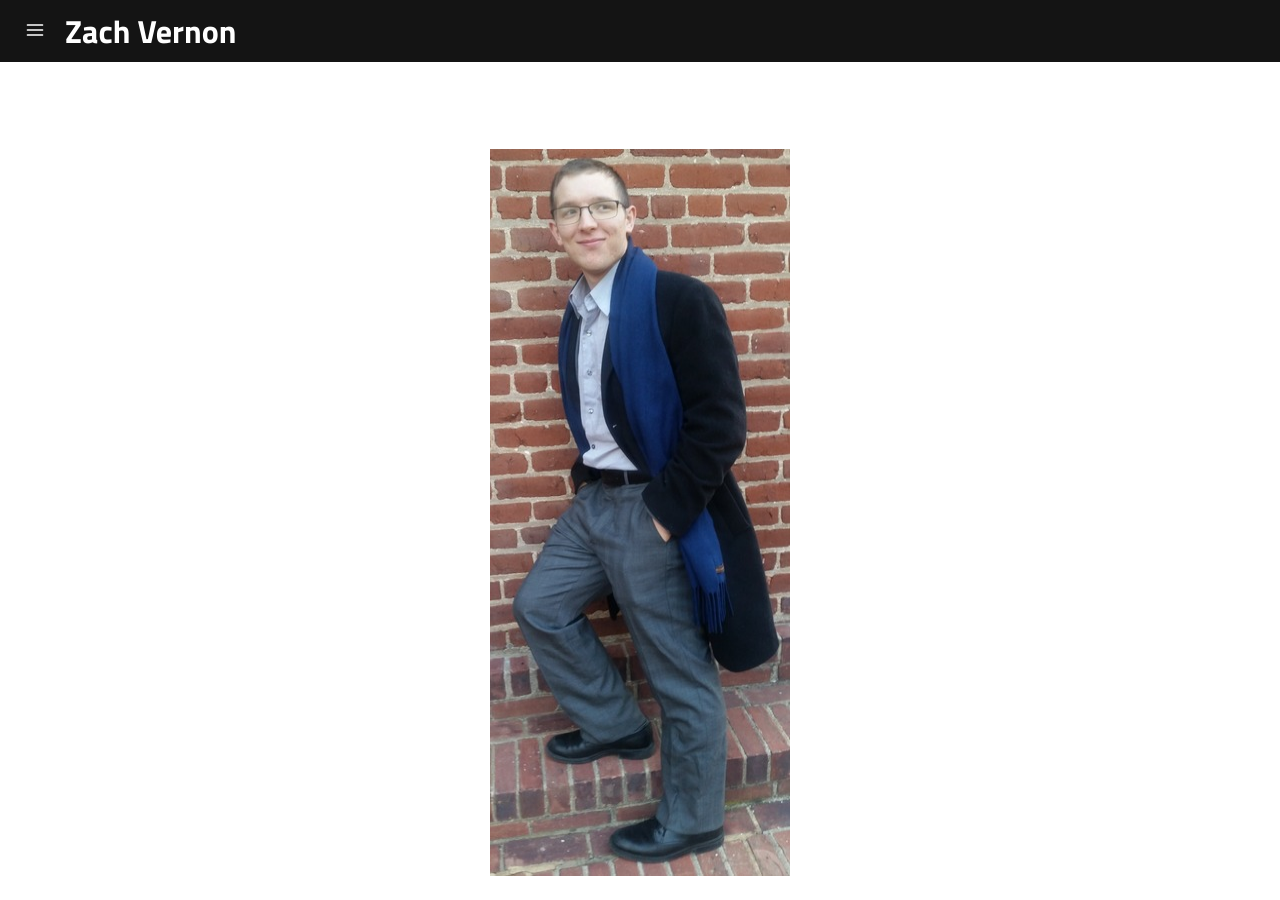
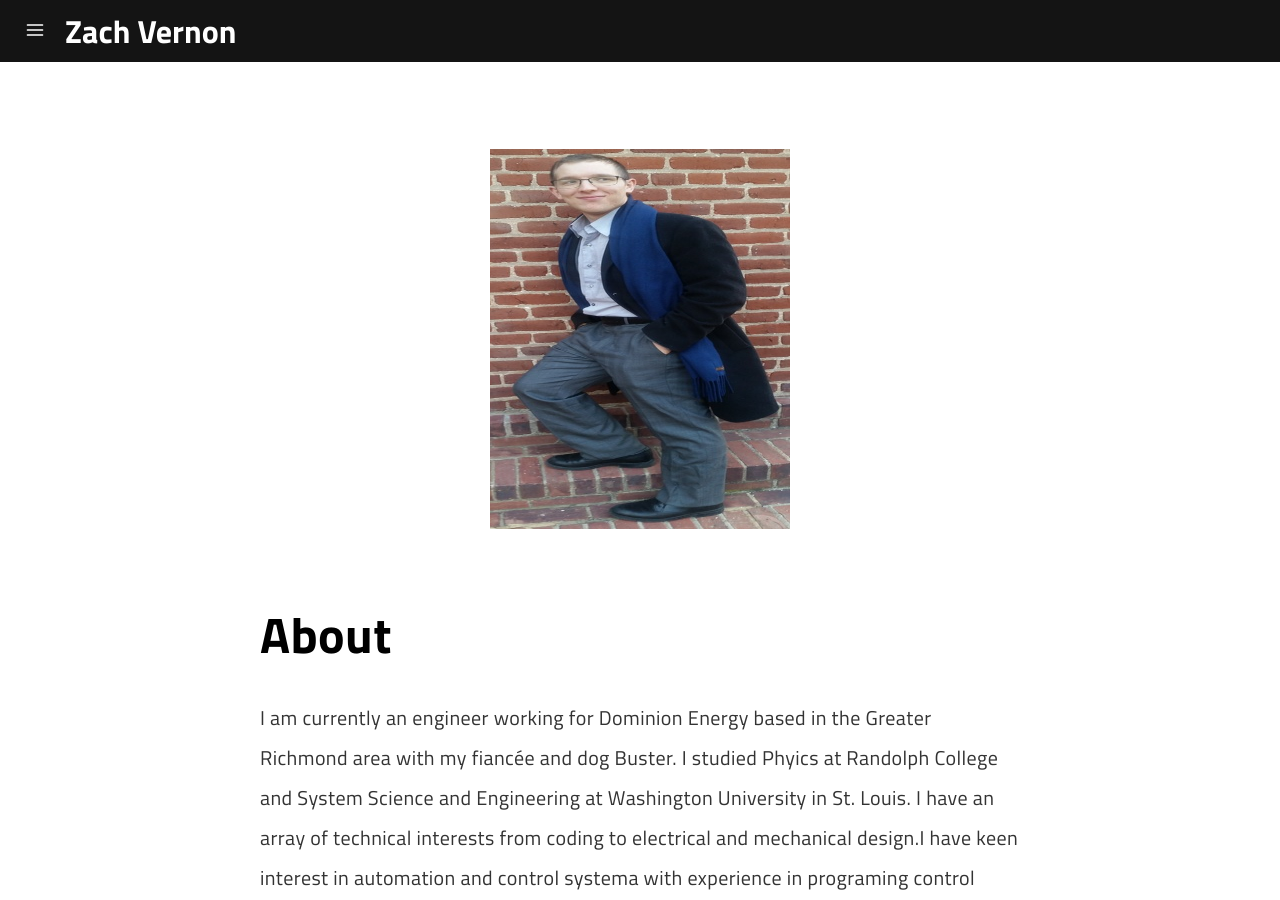
Before and after one commit to z-vernon/z-vernon.github.io, a Jekyll site: the page built from pages/about.md, in a window 1280 px wide and 900 px high. Built offline with Jekyll 4.4.1, drawn with Linux system fonts in a browser that asks for light colours; a script that is not in the unit is left out.

Commit message:
Update about.md

```diff
--- a/pages/about.md
+++ b/pages/about.md
@@ -7,7 +7,7 @@ description: General information about background.
 permalink: /about/
 ---
 
-<img class="img" src="/assets/img/cover.jpg" alt="Zach Vernon" width="300" height="747">
+<img class="img" src="/assets/img/cover.jpg" alt="Zach Vernon" width="300" height="400">
 # About
 
 I am currently an engineer working for Dominion Energy based in the Greater Richmond area with my fiancée and dog Buster. I studied Phyics at Randolph College and System Science and Engineering at Washington University in St. Louis. I have an array of technical interests from coding to electrical and mechanical design.I have keen interest in automation and control systema with experience in programing control algorthims, programing RTUs for SCADA systems, and programing HMI displays. Please reach out if you interesting in talking.
```
